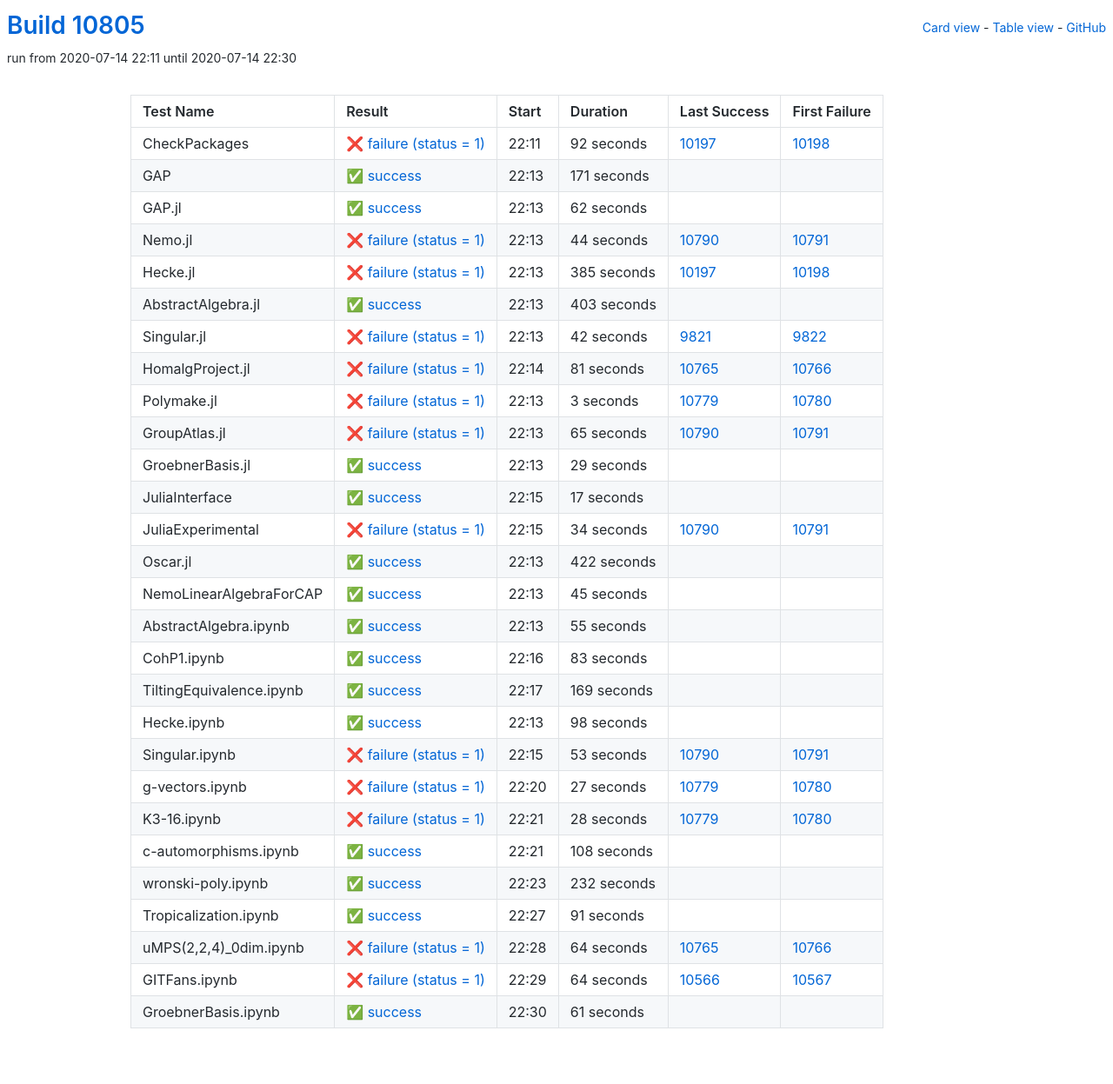
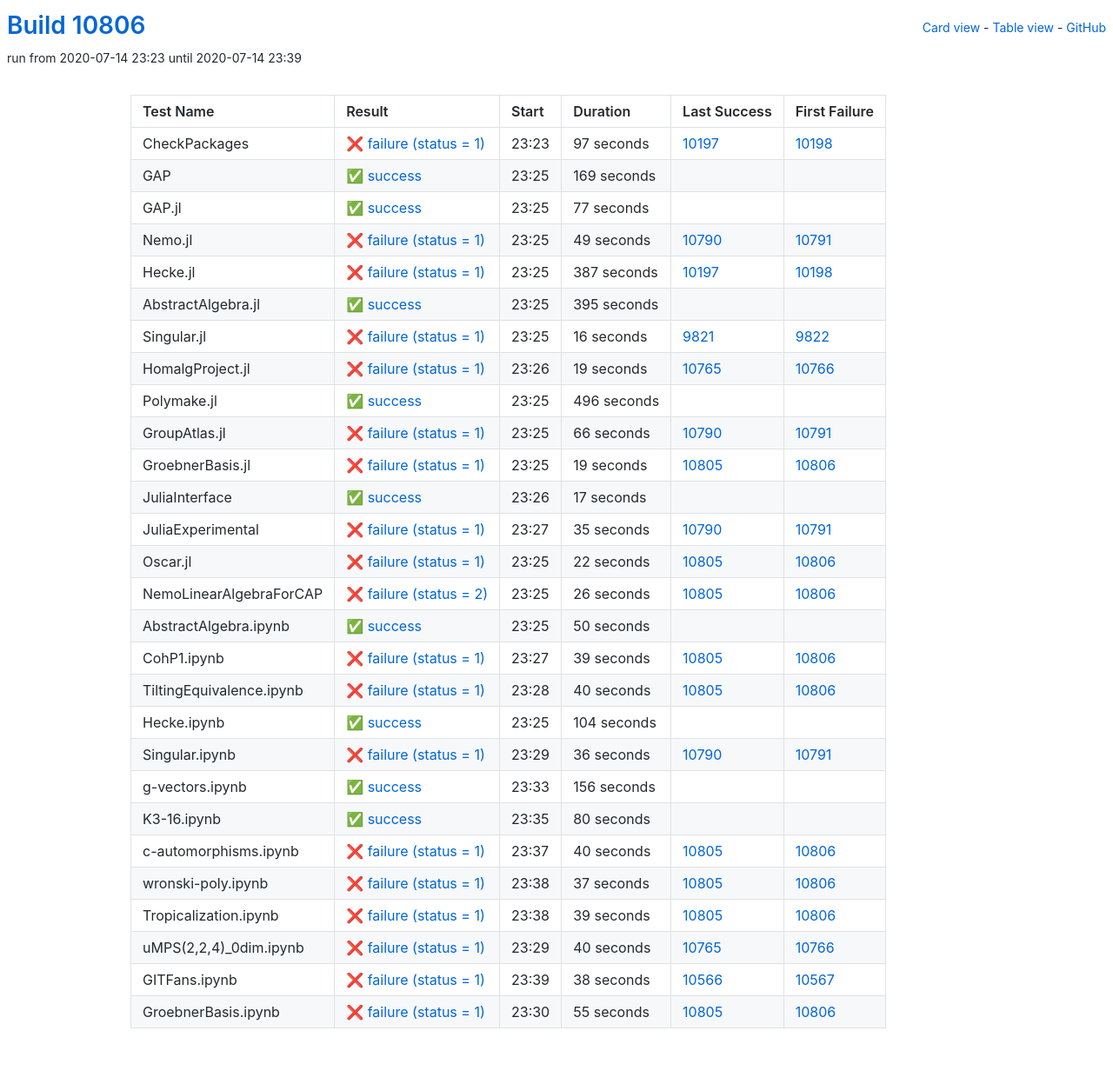
Before and after one commit to oscar-system/oscar-ci-status, a Jekyll site: the page built from table.html, in a window 1280 px wide. Shown: the whole page at 87% size. Built offline with Jekyll 4.4.1, drawn with Linux system fonts in a browser that asks for light colours.

Commit message:
Build #10806

```diff
--- a/_data/ci.yml
+++ b/_data/ci.yml
@@ -1,6 +1,6 @@
 ---
-build: 10805
-build_url: https://oscarci.mathematik.uni-kl.de/job/oscar/10805/
+build: 10806
+build_url: https://oscarci.mathematik.uni-kl.de/job/oscar/10806/
 job: oscar
 organization: oscar-system
 repo: oscar-ci-status
@@ -8,140 +8,140 @@
 tests:
 - name: CheckPackages
   id: checkpackages
-  log: https://oscarci.mathematik.uni-kl.de/job/oscar/10805/artifact/logs/build-10805/CheckPackages.log
-  start: 2020-07-14 22:11
+  log: https://oscarci.mathematik.uni-kl.de/job/oscar/10806/artifact/logs/build-10806/CheckPackages.log
+  start: 2020-07-14 23:23
   success: false
   exitcode: 1
   status: failure
-  duration: 92
+  duration: 97
   last_success: 10197
   last_success_url: https://oscarci.mathematik.uni-kl.de/job/oscar/10197/
   first_failure: 10198
   first_failure_url: https://oscarci.mathematik.uni-kl.de/job/oscar/10198/
 - name: GAP
   id: gap
-  log: https://oscarci.mathematik.uni-kl.de/job/oscar/10805/artifact/logs/build-10805/GAP.log
-  start: 2020-07-14 22:13
+  log: https://oscarci.mathematik.uni-kl.de/job/oscar/10806/artifact/logs/build-10806/GAP.log
+  start: 2020-07-14 23:25
   success: true
   exitcode: 0
   status: success
-  duration: 171
+  duration: 169
   last_success: false
   last_success_url:
   first_failure: false
   first_failure_url:
 - name: GAP.jl
   id: gap-jl
-  log: https://oscarci.mathematik.uni-kl.de/job/oscar/10805/artifact/logs/build-10805/GAP.jl.log
-  start: 2020-07-14 22:13
+  log: https://oscarci.mathematik.uni-kl.de/job/oscar/10806/artifact/logs/build-10806/GAP.jl.log
+  start: 2020-07-14 23:25
   success: true
   exitcode: 0
   status: success
-  duration: 62
+  duration: 77
   last_success: false
   last_success_url:
   first_failure: false
   first_failure_url:
 - name: Nemo.jl
   id: nemo-jl
-  log: https://oscarci.mathematik.uni-kl.de/job/oscar/10805/artifact/logs/build-10805/Nemo.jl.log
-  start: 2020-07-14 22:13
+  log: https://oscarci.mathematik.uni-kl.de/job/oscar/10806/artifact/logs/build-10806/Nemo.jl.log
+  start: 2020-07-14 23:25
   success: false
   exitcode: 1
   status: failure
-  duration: 44
+  duration: 49
   last_success: 10790
   last_success_url: https://oscarci.mathematik.uni-kl.de/job/oscar/10790/
   first_failure: 10791
   first_failure_url: https://oscarci.mathematik.uni-kl.de/job/oscar/10791/
 - name: Hecke.jl
   id: hecke-jl
-  log: https://oscarci.mathematik.uni-kl.de/job/oscar/10805/artifact/logs/build-10805/Hecke.jl.log
-  start: 2020-07-14 22:13
+  log: https://oscarci.mathematik.uni-kl.de/job/oscar/10806/artifact/logs/build-10806/Hecke.jl.log
+  start: 2020-07-14 23:25
   success: false
   exitcode: 1
   status: failure
-  duration: 385
+  duration: 387
   last_success: 10197
   last_success_url: https://oscarci.mathematik.uni-kl.de/job/oscar/10197/
   first_failure: 10198
   first_failure_url: https://oscarci.mathematik.uni-kl.de/job/oscar/10198/
 - name: AbstractAlgebra.jl
   id: abstractalgebra-jl
-  log: https://oscarci.mathematik.uni-kl.de/job/oscar/10805/artifact/logs/build-10805/AbstractAlgebra.jl.log
-  start: 2020-07-14 22:13
+  log: https://oscarci.mathematik.uni-kl.de/job/oscar/10806/artifact/logs/build-10806/AbstractAlgebra.jl.log
+  start: 2020-07-14 23:25
   success: true
   exitcode: 0
   status: success
-  duration: 403
+  duration: 395
   last_success: false
   last_success_url:
   first_failure: false
   first_failure_url:
 - name: Singular.jl
   id: singular-jl
-  log: https://oscarci.mathematik.uni-kl.de/job/oscar/10805/artifact/logs/build-10805/Singular.jl.log
-  start: 2020-07-14 22:13
+  log: https://oscarci.mathematik.uni-kl.de/job/oscar/10806/artifact/logs/build-10806/Singular.jl.log
+  start: 2020-07-14 23:25
   success: false
   exitcode: 1
   status: failure
-  duration: 42
+  duration: 16
   last_success: 9821
   last_success_url: https://oscarci.mathematik.uni-kl.de/job/oscar/9821/
   first_failure: 9822
   first_failure_url: https://oscarci.mathematik.uni-kl.de/job/oscar/9822/
 - name: HomalgProject.jl
   id: homalgproject-jl
-  log: https://oscarci.mathematik.uni-kl.de/job/oscar/10805/artifact/logs/build-10805/HomalgProject.jl.log
-  start: 2020-07-14 22:14
+  log: https://oscarci.mathematik.uni-kl.de/job/oscar/10806/artifact/logs/build-10806/HomalgProject.jl.log
+  start: 2020-07-14 23:26
   success: false
   exitcode: 1
   status: failure
-  duration: 81
+  duration: 19
   last_success: 10765
   last_success_url: https://oscarci.mathematik.uni-kl.de/job/oscar/10765/
   first_failure: 10766
   first_failure_url: https://oscarci.mathematik.uni-kl.de/job/oscar/10766/
 - name: Polymake.jl
   id: polymake-jl
-  log: https://oscarci.mathematik.uni-kl.de/job/oscar/10805/artifact/logs/build-10805/Polymake.jl.log
-  start: 2020-07-14 22:13
+  log: https://oscarci.mathematik.uni-kl.de/job/oscar/10806/artifact/logs/build-10806/Polymake.jl.log
+  start: 2020-07-14 23:25
+  success: true
+  exitcode: 0
+  status: success
+  duration: 496
+  last_success: false
+  last_success_url:
+  first_failure: false
+  first_failure_url:
+- name: GroupAtlas.jl
+  id: groupatlas-jl
+  log: https://oscarci.mathematik.uni-kl.de/job/oscar/10806/artifact/logs/build-10806/GroupAtlas.jl.log
+  start: 2020-07-14 23:25
   success: false
   exitcode: 1
   status: failure
-  duration: 3
-  last_success: 10779
-  last_success_url: https://oscarci.mathematik.uni-kl.de/job/oscar/10779/
-  first_failure: 10780
-  first_failure_url: https://oscarci.mathematik.uni-kl.de/job/oscar/10780/
-- name: GroupAtlas.jl
-  id: groupatlas-jl
-  log: https://oscarci.mathematik.uni-kl.de/job/oscar/10805/artifact/logs/build-10805/GroupAtlas.jl.log
-  start: 2020-07-14 22:13
-  success: false
-  exitcode: 1
-  status: failure
-  duration: 65
+  duration: 66
   last_success: 10790
   last_success_url: https://oscarci.mathematik.uni-kl.de/job/oscar/10790/
   first_failure: 10791
   first_failure_url: https://oscarci.mathematik.uni-kl.de/job/oscar/10791/
 - name: GroebnerBasis.jl
   id: groebnerbasis-jl
-  log: https://oscarci.mathematik.uni-kl.de/job/oscar/10805/artifact/logs/build-10805/GroebnerBasis.jl.log
-  start: 2020-07-14 22:13
-  success: true
-  exitcode: 0
-  status: success
-  duration: 29
-  last_success: false
-  last_success_url:
-  first_failure: false
-  first_failure_url:
+  log: https://oscarci.mathematik.uni-kl.de/job/oscar/10806/artifact/logs/build-10806/GroebnerBasis.jl.log
+  start: 2020-07-14 23:25
+  success: false
+  exitcode: 1
+  status: failure
+  duration: 19
+  last_success: 10805
+  last_success_url: https://oscarci.mathematik.uni-kl.de/job/oscar/10805/
+  first_failure: 10806
+  first_failure_url: https://oscarci.mathematik.uni-kl.de/job/oscar/10806/
 - name: JuliaInterface
   id: juliainterface
-  log: https://oscarci.mathematik.uni-kl.de/job/oscar/10805/artifact/logs/build-10805/JuliaInterface.log
-  start: 2020-07-14 22:15
+  log: https://oscarci.mathematik.uni-kl.de/job/oscar/10806/artifact/logs/build-10806/JuliaInterface.log
+  start: 2020-07-14 23:26
   success: true
   exitcode: 0
   status: success
@@ -152,193 +152,193 @@
   first_failure_url:
 - name: JuliaExperimental
   id: juliaexperimental
-  log: https://oscarci.mathematik.uni-kl.de/job/oscar/10805/artifact/logs/build-10805/JuliaExperimental.log
-  start: 2020-07-14 22:15
+  log: https://oscarci.mathematik.uni-kl.de/job/oscar/10806/artifact/logs/build-10806/JuliaExperimental.log
+  start: 2020-07-14 23:27
   success: false
   exitcode: 1
   status: failure
-  duration: 34
+  duration: 35
   last_success: 10790
   last_success_url: https://oscarci.mathematik.uni-kl.de/job/oscar/10790/
   first_failure: 10791
   first_failure_url: https://oscarci.mathematik.uni-kl.de/job/oscar/10791/
 - name: Oscar.jl
   id: oscar-jl
-  log: https://oscarci.mathematik.uni-kl.de/job/oscar/10805/artifact/logs/build-10805/Oscar.jl.log
-  start: 2020-07-14 22:13
+  log: https://oscarci.mathematik.uni-kl.de/job/oscar/10806/artifact/logs/build-10806/Oscar.jl.log
+  start: 2020-07-14 23:25
+  success: false
+  exitcode: 1
+  status: failure
+  duration: 22
+  last_success: 10805
+  last_success_url: https://oscarci.mathematik.uni-kl.de/job/oscar/10805/
+  first_failure: 10806
+  first_failure_url: https://oscarci.mathematik.uni-kl.de/job/oscar/10806/
+- name: NemoLinearAlgebraForCAP
+  id: nemolinearalgebraforcap
+  log: https://oscarci.mathematik.uni-kl.de/job/oscar/10806/artifact/logs/build-10806/NemoLinearAlgebraForCAP.log
+  start: 2020-07-14 23:25
+  success: false
+  exitcode: 2
+  status: failure
+  duration: 26
+  last_success: 10805
+  last_success_url: https://oscarci.mathematik.uni-kl.de/job/oscar/10805/
+  first_failure: 10806
+  first_failure_url: https://oscarci.mathematik.uni-kl.de/job/oscar/10806/
+- name: AbstractAlgebra.ipynb
+  id: abstractalgebra-ipynb
+  log: https://oscarci.mathematik.uni-kl.de/job/oscar/10806/artifact/logs/build-10806/AbstractAlgebra.ipynb.log
+  start: 2020-07-14 23:25
   success: true
   exitcode: 0
   status: success
-  duration: 422
-  last_success: false
-  last_success_url:
-  first_failure: false
-  first_failure_url:
-- name: NemoLinearAlgebraForCAP
-  id: nemolinearalgebraforcap
-  log: https://oscarci.mathematik.uni-kl.de/job/oscar/10805/artifact/logs/build-10805/NemoLinearAlgebraForCAP.log
-  start: 2020-07-14 22:13
-  success: true
-  exitcode: 0
-  status: success
-  duration: 45
-  last_success: false
-  last_success_url:
-  first_failure: false
-  first_failure_url:
-- name: AbstractAlgebra.ipynb
-  id: abstractalgebra-ipynb
-  log: https://oscarci.mathematik.uni-kl.de/job/oscar/10805/artifact/logs/build-10805/AbstractAlgebra.ipynb.log
-  start: 2020-07-14 22:13
-  success: true
-  exitcode: 0
-  status: success
-  duration: 55
+  duration: 50
   last_success: false
   last_success_url:
   first_failure: false
   first_failure_url:
 - name: CohP1.ipynb
   id: cohp1-ipynb
-  log: https://oscarci.mathematik.uni-kl.de/job/oscar/10805/artifact/logs/build-10805/CohP1.ipynb.log
-  start: 2020-07-14 22:16
+  log: https://oscarci.mathematik.uni-kl.de/job/oscar/10806/artifact/logs/build-10806/CohP1.ipynb.log
+  start: 2020-07-14 23:27
+  success: false
+  exitcode: 1
+  status: failure
+  duration: 39
+  last_success: 10805
+  last_success_url: https://oscarci.mathematik.uni-kl.de/job/oscar/10805/
+  first_failure: 10806
+  first_failure_url: https://oscarci.mathematik.uni-kl.de/job/oscar/10806/
+- name: TiltingEquivalence.ipynb
+  id: tiltingequivalence-ipynb
+  log: https://oscarci.mathematik.uni-kl.de/job/oscar/10806/artifact/logs/build-10806/TiltingEquivalence.ipynb.log
+  start: 2020-07-14 23:28
+  success: false
+  exitcode: 1
+  status: failure
+  duration: 40
+  last_success: 10805
+  last_success_url: https://oscarci.mathematik.uni-kl.de/job/oscar/10805/
+  first_failure: 10806
+  first_failure_url: https://oscarci.mathematik.uni-kl.de/job/oscar/10806/
+- name: Hecke.ipynb
+  id: hecke-ipynb
+  log: https://oscarci.mathematik.uni-kl.de/job/oscar/10806/artifact/logs/build-10806/Hecke.ipynb.log
+  start: 2020-07-14 23:25
   success: true
   exitcode: 0
   status: success
-  duration: 83
-  last_success: false
-  last_success_url:
-  first_failure: false
-  first_failure_url:
-- name: TiltingEquivalence.ipynb
-  id: tiltingequivalence-ipynb
-  log: https://oscarci.mathematik.uni-kl.de/job/oscar/10805/artifact/logs/build-10805/TiltingEquivalence.ipynb.log
-  start: 2020-07-14 22:17
-  success: true
-  exitcode: 0
-  status: success
-  duration: 169
-  last_success: false
-  last_success_url:
-  first_failure: false
-  first_failure_url:
-- name: Hecke.ipynb
-  id: hecke-ipynb
-  log: https://oscarci.mathematik.uni-kl.de/job/oscar/10805/artifact/logs/build-10805/Hecke.ipynb.log
-  start: 2020-07-14 22:13
-  success: true
-  exitcode: 0
-  status: success
-  duration: 98
+  duration: 104
   last_success: false
   last_success_url:
   first_failure: false
   first_failure_url:
 - name: Singular.ipynb
   id: singular-ipynb
-  log: https://oscarci.mathematik.uni-kl.de/job/oscar/10805/artifact/logs/build-10805/Singular.ipynb.log
-  start: 2020-07-14 22:15
+  log: https://oscarci.mathematik.uni-kl.de/job/oscar/10806/artifact/logs/build-10806/Singular.ipynb.log
+  start: 2020-07-14 23:29
   success: false
   exitcode: 1
   status: failure
-  duration: 53
+  duration: 36
   last_success: 10790
   last_success_url: https://oscarci.mathematik.uni-kl.de/job/oscar/10790/
   first_failure: 10791
   first_failure_url: https://oscarci.mathematik.uni-kl.de/job/oscar/10791/
 - name: g-vectors.ipynb
   id: g-vectors-ipynb
-  log: https://oscarci.mathematik.uni-kl.de/job/oscar/10805/artifact/logs/build-10805/g-vectors.ipynb.log
-  start: 2020-07-14 22:20
-  success: false
-  exitcode: 1
-  status: failure
-  duration: 27
-  last_success: 10779
-  last_success_url: https://oscarci.mathematik.uni-kl.de/job/oscar/10779/
-  first_failure: 10780
-  first_failure_url: https://oscarci.mathematik.uni-kl.de/job/oscar/10780/
-- name: K3-16.ipynb
-  id: k3-16-ipynb
-  log: https://oscarci.mathematik.uni-kl.de/job/oscar/10805/artifact/logs/build-10805/K3-16.ipynb.log
-  start: 2020-07-14 22:21
-  success: false
-  exitcode: 1
-  status: failure
-  duration: 28
-  last_success: 10779
-  last_success_url: https://oscarci.mathematik.uni-kl.de/job/oscar/10779/
-  first_failure: 10780
-  first_failure_url: https://oscarci.mathematik.uni-kl.de/job/oscar/10780/
-- name: c-automorphisms.ipynb
-  id: c-automorphisms-ipynb
-  log: https://oscarci.mathematik.uni-kl.de/job/oscar/10805/artifact/logs/build-10805/c-automorphisms.ipynb.log
-  start: 2020-07-14 22:21
+  log: https://oscarci.mathematik.uni-kl.de/job/oscar/10806/artifact/logs/build-10806/g-vectors.ipynb.log
+  start: 2020-07-14 23:33
   success: true
   exitcode: 0
   status: success
-  duration: 108
+  duration: 156
   last_success: false
   last_success_url:
   first_failure: false
   first_failure_url:
-- name: wronski-poly.ipynb
-  id: wronski-poly-ipynb
-  log: https://oscarci.mathematik.uni-kl.de/job/oscar/10805/artifact/logs/build-10805/wronski-poly.ipynb.log
-  start: 2020-07-14 22:23
+- name: K3-16.ipynb
+  id: k3-16-ipynb
+  log: https://oscarci.mathematik.uni-kl.de/job/oscar/10806/artifact/logs/build-10806/K3-16.ipynb.log
+  start: 2020-07-14 23:35
   success: true
   exitcode: 0
   status: success
-  duration: 232
+  duration: 80
   last_success: false
   last_success_url:
   first_failure: false
   first_failure_url:
-- name: Tropicalization.ipynb
-  id: tropicalization-ipynb
-  log: https://oscarci.mathematik.uni-kl.de/job/oscar/10805/artifact/logs/build-10805/Tropicalization.ipynb.log
-  start: 2020-07-14 22:27
-  success: true
-  exitcode: 0
-  status: success
-  duration: 91
-  last_success: false
-  last_success_url:
-  first_failure: false
-  first_failure_url:
-- name: uMPS(2,2,4)_0dim.ipynb
-  id: umps-2-2-4-0dim-ipynb
-  log: https://oscarci.mathematik.uni-kl.de/job/oscar/10805/artifact/logs/build-10805/uMPS-2-2-4-_0dim.ipynb.log
-  start: 2020-07-14 22:28
+- name: c-automorphisms.ipynb
+  id: c-automorphisms-ipynb
+  log: https://oscarci.mathematik.uni-kl.de/job/oscar/10806/artifact/logs/build-10806/c-automorphisms.ipynb.log
+  start: 2020-07-14 23:37
   success: false
   exitcode: 1
   status: failure
-  duration: 64
+  duration: 40
+  last_success: 10805
+  last_success_url: https://oscarci.mathematik.uni-kl.de/job/oscar/10805/
+  first_failure: 10806
+  first_failure_url: https://oscarci.mathematik.uni-kl.de/job/oscar/10806/
+- name: wronski-poly.ipynb
+  id: wronski-poly-ipynb
+  log: https://oscarci.mathematik.uni-kl.de/job/oscar/10806/artifact/logs/build-10806/wronski-poly.ipynb.log
+  start: 2020-07-14 23:38
+  success: false
+  exitcode: 1
+  status: failure
+  duration: 37
+  last_success: 10805
+  last_success_url: https://oscarci.mathematik.uni-kl.de/job/oscar/10805/
+  first_failure: 10806
+  first_failure_url: https://oscarci.mathematik.uni-kl.de/job/oscar/10806/
+- name: Tropicalization.ipynb
+  id: tropicalization-ipynb
+  log: https://oscarci.mathematik.uni-kl.de/job/oscar/10806/artifact/logs/build-10806/Tropicalization.ipynb.log
+  start: 2020-07-14 23:38
+  success: false
+  exitcode: 1
+  status: failure
+  duration: 39
+  last_success: 10805
+  last_success_url: https://oscarci.mathematik.uni-kl.de/job/oscar/10805/
+  first_failure: 10806
+  first_failure_url: https://oscarci.mathematik.uni-kl.de/job/oscar/10806/
+- name: uMPS(2,2,4)_0dim.ipynb
+  id: umps-2-2-4-0dim-ipynb
+  log: https://oscarci.mathematik.uni-kl.de/job/oscar/10806/artifact/logs/build-10806/uMPS-2-2-4-_0dim.ipynb.log
+  start: 2020-07-14 23:29
+  success: false
+  exitcode: 1
+  status: failure
+  duration: 40
   last_success: 10765
   last_success_url: https://oscarci.mathematik.uni-kl.de/job/oscar/10765/
   first_failure: 10766
   first_failure_url: https://oscarci.mathematik.uni-kl.de/job/oscar/10766/
 - name: GITFans.ipynb
   id: gitfans-ipynb
-  log: https://oscarci.mathematik.uni-kl.de/job/oscar/10805/artifact/logs/build-10805/GITFans.ipynb.log
-  start: 2020-07-14 22:29
+  log: https://oscarci.mathematik.uni-kl.de/job/oscar/10806/artifact/logs/build-10806/GITFans.ipynb.log
+  start: 2020-07-14 23:39
   success: false
   exitcode: 1
   status: failure
-  duration: 64
+  duration: 38
   last_success: 10566
   last_success_url: https://oscarci.mathematik.uni-kl.de/job/oscar/10566/
   first_failure: 10567
   first_failure_url: https://oscarci.mathematik.uni-kl.de/job/oscar/10567/
 - name: GroebnerBasis.ipynb
   id: groebnerbasis-ipynb
-  log: https://oscarci.mathematik.uni-kl.de/job/oscar/10805/artifact/logs/build-10805/GroebnerBasis.ipynb.log
-  start: 2020-07-14 22:30
-  success: true
-  exitcode: 0
-  status: success
-  duration: 61
-  last_success: false
-  last_success_url:
-  first_failure: false
-  first_failure_url:
+  log: https://oscarci.mathematik.uni-kl.de/job/oscar/10806/artifact/logs/build-10806/GroebnerBasis.ipynb.log
+  start: 2020-07-14 23:30
+  success: false
+  exitcode: 1
+  status: failure
+  duration: 55
+  last_success: 10805
+  last_success_url: https://oscarci.mathematik.uni-kl.de/job/oscar/10805/
+  first_failure: 10806
+  first_failure_url: https://oscarci.mathematik.uni-kl.de/job/oscar/10806/
```
Also changed, not shown: README.md.
